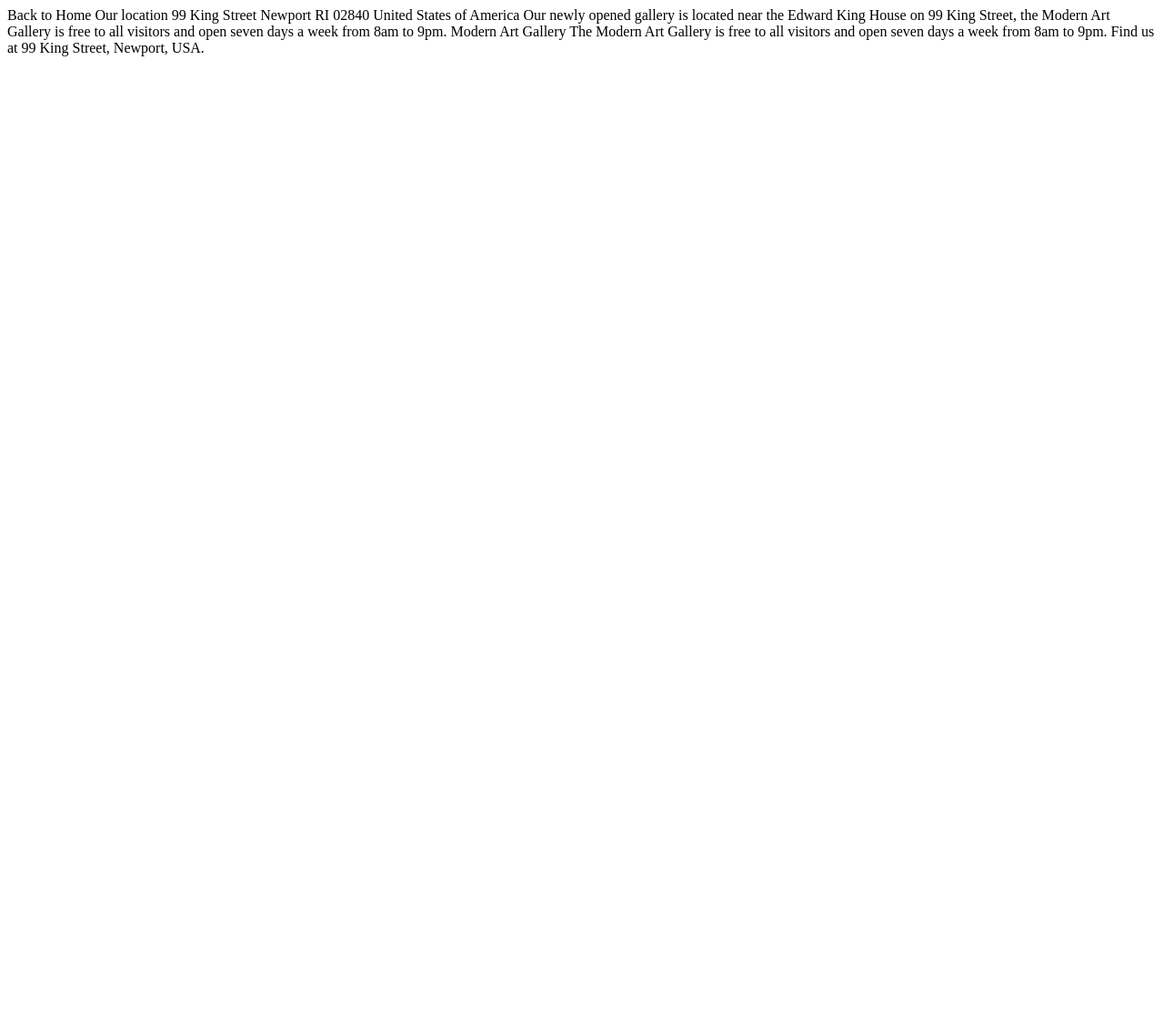
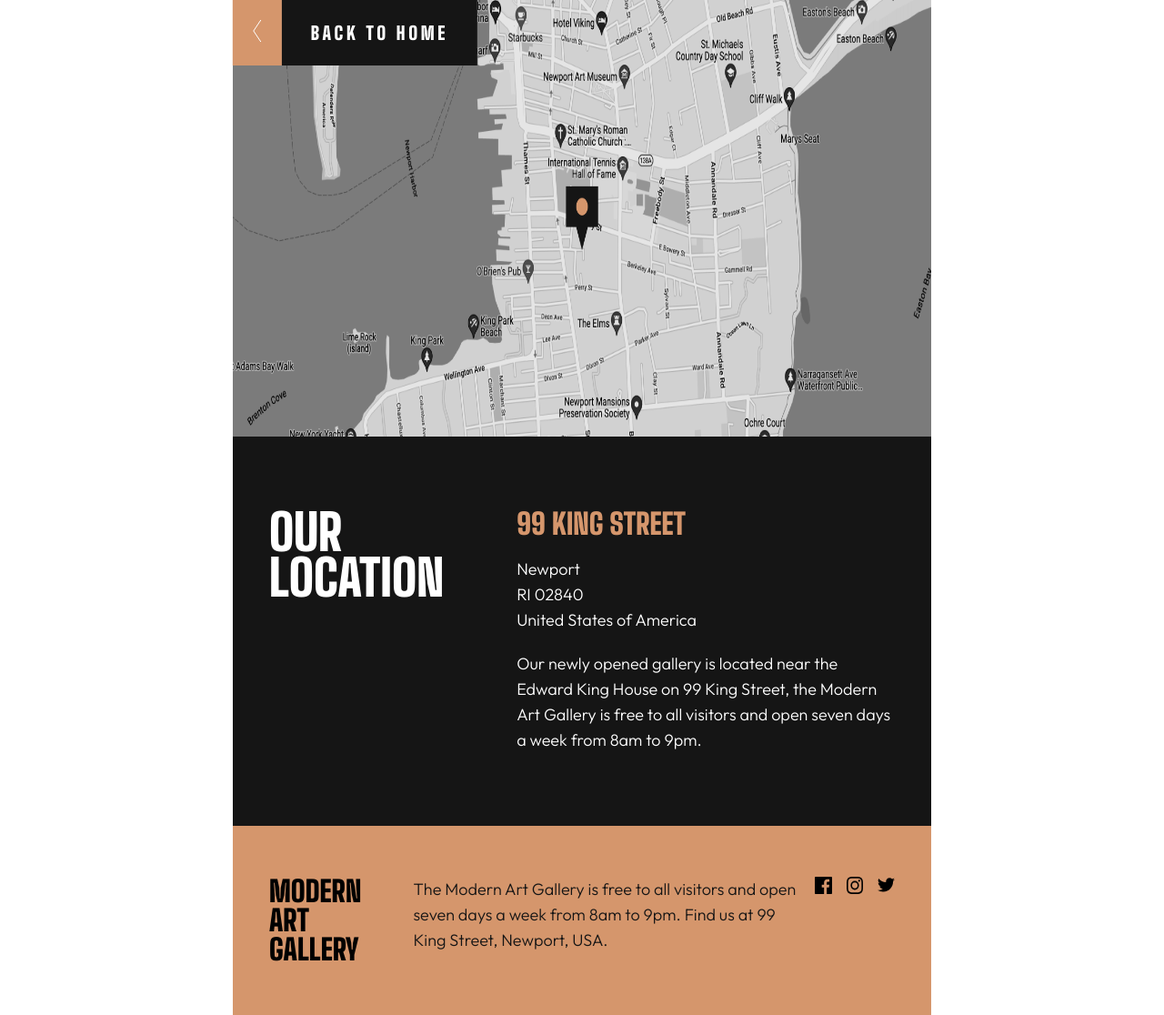
Before and after one commit to namlh023/art-gallary-website, a plain HTML site: page location.html in a window 1280 px wide. Shown: the whole page at 91% size. Before the commit the page ends 800 px from the top, so only its background shows below. Drawn offline with Linux system fonts and the light colour scheme.

Commit message:
Css for location page

```diff
--- a/location.html
+++ b/location.html
@@ -1,32 +1,62 @@
 <!DOCTYPE html>
 <html lang="en">
-<head>
-  <meta charset="UTF-8">
-  <meta name="viewport" content="width=device-width, initial-scale=1.0">
+  <head>
+    <meta charset="UTF-8" />
+    <meta name="viewport" content="width=device-width, initial-scale=1.0" />
 
-  <link rel="icon" type="image/png" sizes="32x32" href="./assets/favicon-32x32.png">
+    <link
+      rel="icon"
+      type="image/png"
+      sizes="32x32"
+      href="./assets/favicon-32x32.png"
+    />
 
-  <title>Frontend Mentor | Art gallery website</title>
-</head>
-<body>
+    <link rel="stylesheet" href="./css/main.css" />
 
-  Back to Home
-
-  Our location
-
-  99 King Street
-  Newport
-  RI 02840
-  United States of America
-
-  Our newly opened gallery is located near the Edward King House on 99 King
-  Street, the Modern Art Gallery is free to all visitors and open seven days
-  a week from 8am to 9pm.
-
-  Modern Art Gallery
-
-  The Modern Art Gallery is free to all visitors and open seven days a week
-  from 8am to 9pm. Find us at 99 King Street, Newport, USA.
-
-</body>
+    <title>Frontend Mentor | Art gallery website</title>
+  </head>
+  <body>
+    <main class="main container">
+      <div class="map">
+        <a class="btn btn-dark btn-arrow-left" href="/index.html"
+          >Back to Home</a
+        >
+      </div>
+      <div class="address">
+        <h1 class="h2-like h2-light h2-uppercase">Our Location</h1>
+        <div>
+          <h2 class="h3-like h3-gold h3-uppercase">99 King Street</h2>
+          <p class="p-like p-light address__p">
+            Newport<br />RI 02840<br />United States of America
+          </p>
+          <p class="p-like p-light">
+            Our newly opened gallery is located near the Edward King House on 99
+            King Street, the Modern Art Gallery is free to all visitors and open
+            seven days a week from 8am to 9pm.
+          </p>
+        </div>
+      </div>
+    </main>
+    <footer class="footer footer-gold container">
+      <h3 class="h3-like h3-dark h3-uppercase">
+        Modern <br />
+        Art Gallery
+      </h3>
+      <p class="p-like p-very-dark footer__p">
+        The Modern Art Gallery is free to all visitors and open seven days a
+        week from 8am to 9pm. Find us at 99 King Street, Newport, USA.
+      </p>
+      <ul class="social-links social-links--dark">
+        <li>
+          <img src="./assets/icon-facebook.svg" alt="" aria-hidden="true" />
+        </li>
+        <li>
+          <img src="./assets/icon-instagram.svg" alt="" aria-hidden="true" />
+        </li>
+        <li>
+          <img src="./assets/icon-twitter.svg" alt="" aria-hidden="true" />
+        </li>
+      </ul>
+    </footer>
+  </body>
 </html>
--- a/scss/base/_global.scss
+++ b/scss/base/_global.scss
@@ -1,6 +1,8 @@
 @use "./font";
 @use "./root";
 @use "./reset";
+@use "./index";
+@use "./location";
 
 /*-------------------
 LAYOUT
@@ -67,6 +69,10 @@ COMMON
   text-transform: uppercase;
 }
 
+.h3-gold {
+  color: var(--clr-gold);
+}
+
 .p-like {
   font-size: var(--fs-body-m);
   line-height: var(--lh-body-m);
@@ -75,6 +81,10 @@ COMMON
 
 .p-dark {
   color: var(--clr-dark-grey);
+}
+
+.p-very-dark {
+  color: var(--clr-black);
 }
 
 .p-light {
@@ -116,9 +126,13 @@ COMMON
   right: -25%;
 }
 
+.btn-arrow-left {
+  transform: translateX(25%);
+}
+
 .btn-arrow-left:after {
   content: url("../../assets/icon-arrow-left.svg");
-  right: -25%;
+  left: -25%;
 }
 
 .btn-dark {
@@ -133,89 +147,15 @@ COMMON
   }
 }
 
-.hero {
-  display: grid;
-  align-items: center;
-  grid-template-columns: 1fr;
-  grid-template-rows: 1fr 1.5fr;
-  gap: var(--space-m);
-
-  &__img {
-    background-image: url("../../assets/mobile/image-hero@2x.jpg");
-    background-repeat: no-repeat;
-    background-position: center;
-    background-size: 100% auto;
-
-    height: 100%;
-  }
-
-  &__p {
-    margin: var(--space-m) 0;
-  }
+.footer-dark {
+  background-color: var(--clr-black);
 }
 
-.gallery {
-  display: grid;
-  grid-template-areas:
-    "img1"
-    "content1"
-    "img2"
-    "img3"
-    "content2";
-  grid-template-columns: 1fr;
-  grid-template-rows: 2fr 1fr 3fr 1.2fr 1.5fr;
-  gap: var(--gallery-gap);
-  margin: var(--gallery-margin-top) var(--gallery-margin-right);
-
-  &__h2 {
-    margin-bottom: var(--gallery-h2-bottom);
-    max-width: 10ch;
-  }
-
-  &__img1 {
-    grid-area: img1;
-
-    background-image: url("../../assets/mobile/image-grid-1@2x.jpg");
-    background-repeat: no-repeat;
-    background-size: 100% 100%;
-  }
-
-  &__img2 {
-    grid-area: img2;
-
-    background-image: url("../../assets/mobile/image-grid-2@2x.jpg");
-    background-repeat: no-repeat;
-    background-size: 100% 100%;
-  }
-
-  &__img3 {
-    grid-area: img3;
-
-    background-image: url("../../assets/mobile/image-grid-3@2x.jpg");
-    background-repeat: no-repeat;
-    background-size: 100% 100%;
-  }
-
-  &__content1 {
-    grid-area: content1;
-    max-width: 31ch;
-  }
-
-  &__content2 {
-    grid-area: content2;
-    display: flex;
-    justify-content: center;
-    align-items: flex-start;
-    flex-direction: column;
-
-    padding: 0 var(--gallery-content-pading);
-
-    background-color: var(--clr-black);
-  }
+.footer-gold {
+  background-color: var(--clr-gold);
 }
 
 .footer {
-  background-color: var(--clr-black);
   display: flex;
   flex-direction: column;
   justify-content: space-between;
@@ -236,120 +176,31 @@ COMMON
 
     img:hover {
       cursor: pointer;
+    }
+  }
+}
+
+.social-links {
+  &--light {
+    img:hover {
       filter: invert(61%) sepia(42%) saturate(411%) hue-rotate(341deg)
         brightness(96%) contrast(92%);
+    }
+  }
+
+  &--dark {
+    img {
+      filter: invert(1);
+    }
+
+    img:hover {
+      filter: brightness(1);
     }
   }
 }
 
 @media (min-width: 48em) {
-  .hero {
-    grid-template-columns: 1.5fr 1fr;
-    grid-template-rows: 1fr;
-
-    &__img {
-      background-image: url("../../assets/tablet/image-hero@2x.jpg");
-      min-height: 40rem;
-    }
-
-    &__cta {
-      transform: translateX(-25%);
-    }
-  }
-
-  .gallery {
-    display: grid;
-    grid-template-areas:
-      "content1 img1 img1"
-      "img2 img2 img3"
-      "img2 img2 content2";
-    grid-template-columns: 1fr 0.3fr 1fr;
-    grid-template-rows: minmax(20rem, 1fr) 1fr 1.3fr;
-
-    &__img1 {
-      background-image: url("../../assets/tablet/image-grid-1@2x.jpg");
-    }
-
-    &__img2 {
-      background-image: url("../../assets/tablet/image-grid-2@2x.jpg");
-    }
-
-    &__img3 {
-      background-image: url("../../assets/tablet/image-grid-3@2x.jpg");
-    }
-  }
-
   .footer {
     flex-direction: row;
   }
 }
-
-@media (min-width: 90em) {
-  .hero {
-    grid-template-columns: 2.4fr 1fr;
-
-    &__img {
-      background-image: url("../../assets/desktop/image-hero@2x.jpg");
-      background-size: 55% 100%;
-      background-position: right;
-      min-height: 50rem;
-
-      position: relative;
-
-      grid-row: 1;
-      grid-column: 1 / 2;
-
-      &:before {
-        content: "";
-        position: absolute;
-        left: 0;
-        width: 45%;
-        height: 100%;
-        background-color: var(--clr-black);
-      }
-    }
-
-    &__cta {
-      display: flex;
-      justify-content: space-around;
-      align-items: flex-start;
-
-      transform: translate(0, -30%);
-      grid-column: 1 / 3;
-      grid-row: 1;
-
-      h1 {
-        color: white;
-        background: linear-gradient(
-          90deg,
-          rgba(255, 255, 255, 1) 63%,
-          rgba(21, 21, 21, 1) 63%
-        );
-        background-clip: text;
-        -webkit-background-clip: text;
-        -webkit-text-fill-color: transparent;
-      }
-    }
-
-    &__p {
-      max-width: 24ch;
-      margin-top: 0;
-    }
-  }
-
-  .gallery {
-    grid-template-rows: minmax(25rem, 1fr) 0.8fr 1.3fr;
-
-    &__img1 {
-      background-image: url("../../assets/desktop/image-grid-1@2x.jpg");
-    }
-
-    &__img2 {
-      background-image: url("../../assets/desktop/image-grid-2@2x.jpg");
-    }
-
-    &__img3 {
-      background-image: url("../../assets/desktop/image-grid-3@2x.jpg");
-    }
-  }
-}
--- /dev/null
+++ b/scss/base/_index.scss
@@ -0,0 +1,192 @@
+.hero {
+  display: grid;
+  align-items: center;
+  grid-template-columns: 1fr;
+  grid-template-rows: 1fr 1.5fr;
+  gap: var(--space-m);
+
+  &__img {
+    background-image: url("../../assets/mobile/image-hero@2x.jpg");
+    background-repeat: no-repeat;
+    background-position: center;
+    background-size: 100% auto;
+
+    height: 100%;
+  }
+
+  &__p {
+    margin: var(--space-m) 0;
+  }
+}
+
+.gallery {
+  display: grid;
+  grid-template-areas:
+    "img1"
+    "content1"
+    "img2"
+    "img3"
+    "content2";
+  grid-template-columns: 1fr;
+  grid-template-rows: 2fr 1fr 3fr 1.2fr 1.5fr;
+  gap: var(--gallery-gap);
+  margin: var(--gallery-margin-top) var(--gallery-margin-right);
+
+  &__h2 {
+    margin-bottom: var(--gallery-h2-bottom);
+    max-width: 10ch;
+  }
+
+  &__img1 {
+    grid-area: img1;
+
+    background-image: url("../../assets/mobile/image-grid-1@2x.jpg");
+    background-repeat: no-repeat;
+    background-size: 100% 100%;
+  }
+
+  &__img2 {
+    grid-area: img2;
+
+    background-image: url("../../assets/mobile/image-grid-2@2x.jpg");
+    background-repeat: no-repeat;
+    background-size: 100% 100%;
+  }
+
+  &__img3 {
+    grid-area: img3;
+
+    background-image: url("../../assets/mobile/image-grid-3@2x.jpg");
+    background-repeat: no-repeat;
+    background-size: 100% 100%;
+  }
+
+  &__content1 {
+    grid-area: content1;
+    max-width: 31ch;
+  }
+
+  &__content2 {
+    grid-area: content2;
+    display: flex;
+    justify-content: center;
+    align-items: flex-start;
+    flex-direction: column;
+
+    padding: 0 var(--gallery-content-pading);
+
+    background-color: var(--clr-black);
+  }
+}
+
+@media (min-width: 48em) {
+  .hero {
+    grid-template-columns: 1.5fr 1fr;
+    grid-template-rows: 1fr;
+
+    &__img {
+      background-image: url("../../assets/tablet/image-hero@2x.jpg");
+      min-height: 40rem;
+    }
+
+    &__cta {
+      transform: translateX(-25%);
+    }
+  }
+
+  .gallery {
+    display: grid;
+    grid-template-areas:
+      "content1 img1 img1"
+      "img2 img2 img3"
+      "img2 img2 content2";
+    grid-template-columns: 1fr 0.3fr 1fr;
+    grid-template-rows: minmax(20rem, 1fr) 1fr 1.3fr;
+
+    &__img1 {
+      background-image: url("../../assets/tablet/image-grid-1@2x.jpg");
+    }
+
+    &__img2 {
+      background-image: url("../../assets/tablet/image-grid-2@2x.jpg");
+    }
+
+    &__img3 {
+      background-image: url("../../assets/tablet/image-grid-3@2x.jpg");
+    }
+  }
+
+  .footer {
+    flex-direction: row;
+  }
+}
+
+@media (min-width: 90em) {
+  .hero {
+    grid-template-columns: 2.4fr 1fr;
+
+    &__img {
+      background-image: url("../../assets/desktop/image-hero@2x.jpg");
+      background-size: 55% 100%;
+      background-position: right;
+      min-height: 50rem;
+
+      position: relative;
+
+      grid-row: 1;
+      grid-column: 1 / 2;
+
+      &:before {
+        content: "";
+        position: absolute;
+        left: 0;
+        width: 45%;
+        height: 100%;
+        background-color: var(--clr-black);
+      }
+    }
+
+    &__cta {
+      display: flex;
+      justify-content: space-around;
+      align-items: flex-start;
+
+      transform: translate(0, -30%);
+      grid-column: 1 / 3;
+      grid-row: 1;
+
+      h1 {
+        color: white;
+        background: linear-gradient(
+          90deg,
+          rgba(255, 255, 255, 1) 63%,
+          rgba(21, 21, 21, 1) 63%
+        );
+        background-clip: text;
+        -webkit-background-clip: text;
+        -webkit-text-fill-color: transparent;
+      }
+    }
+
+    &__p {
+      max-width: 24ch;
+      margin-top: 0;
+    }
+  }
+
+  .gallery {
+    grid-template-rows: minmax(25rem, 1fr) 0.8fr 1.3fr;
+
+    &__img1 {
+      background-image: url("../../assets/desktop/image-grid-1@2x.jpg");
+    }
+
+    &__img2 {
+      background-image: url("../../assets/desktop/image-grid-2@2x.jpg");
+    }
+
+    &__img3 {
+      background-image: url("../../assets/desktop/image-grid-3@2x.jpg");
+    }
+  }
+}
--- /dev/null
+++ b/scss/base/_location.scss
@@ -0,0 +1,25 @@
+.map {
+  min-height: 60vh;
+  background-image: url("../../assets/desktop/image-map@2x.png");
+  background-repeat: no-repeat;
+  background-size: 100% 100%;
+}
+
+.address {
+  background-color: var(--clr-black);
+  padding: var(--location-padding-top) var(--location-padding-right);
+
+  display: flex;
+  flex-direction: column;
+  gap: var(--location-gap);
+
+  &__p {
+    margin: 1.25rem 0;
+  }
+}
+
+@media (min-width: 48em) {
+  .address {
+    flex-direction: row;
+  }
+}
--- a/scss/base/_root.scss
+++ b/scss/base/_root.scss
@@ -36,13 +36,20 @@
   --space-m: 2rem;
 
   --max-main-width: 23.4375rem;
+
   --gallery-margin-top: 7.5rem;
   --gallery-margin-right: 1rem;
   --gallery-gap: 1.5rem;
   --gallery-h2-bottom: 1.25rem;
   --gallery-content-pading: 1.5rem;
+
   --footer-padding-top: 2.5rem;
   --footer-padding-right: 2rem;
+
+  --location-padding-top: 3rem;
+  --location-padding-right: 1rem;
+
+  --location-gap: 2rem;
 
   @media (min-width: 48em) {
     --fs-heading-xl: 4.375rem;
@@ -58,6 +65,11 @@
 
     --footer-padding-top: 3.5rem;
     --footer-padding-right: 2.5rem;
+
+    --location-padding-top: 5rem;
+    --location-padding-right: 2.5rem;
+
+    --location-gap: 5rem;
   }
 
   @media (min-width: 90em) {
@@ -87,5 +99,10 @@
 
     --footer-padding-top: 5rem;
     --footer-padding-right: 10.3125rem;
+
+    --location-padding-top: 6rem;
+    --location-padding-right: 10.3125rem;
+
+    --location-gap: 13.75rem;
   }
 }
```
Also changed, not shown: index.html (+2 -2 lines), css/main.css.
